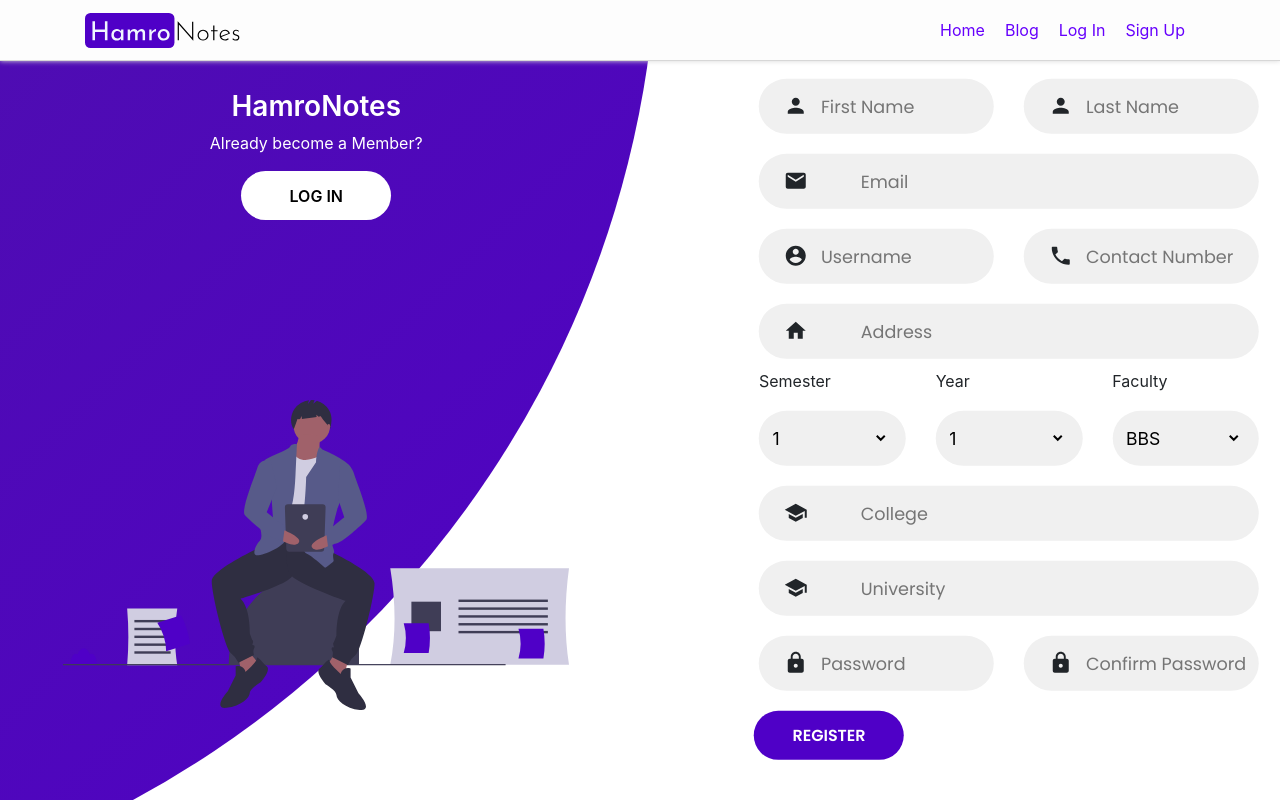
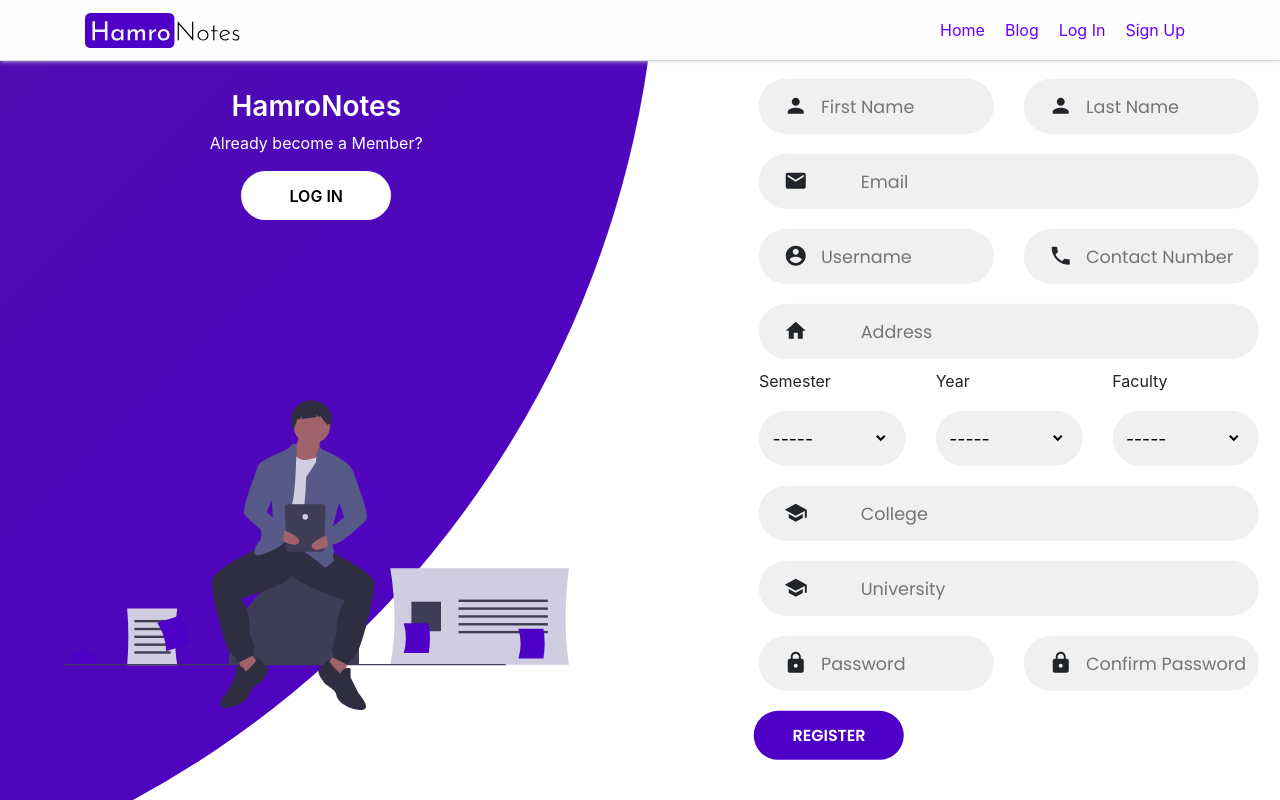
Before and after one commit to rajeshpandey2053/iw-major, a React (Create React App) app: page /register in a window 1280 px wide. Built offline with nearby package versions, Linux system fonts and the light colour scheme; what redux-immutable-state-invariant would draw is missing.

Commit message:
feat: register post request with axios

```diff
--- a/src/components/Register/Register.js
+++ b/src/components/Register/Register.js
@@ -1,134 +1,100 @@
 import React from 'react';
-import { Link } from 'react-router-dom';
-import './Register.scss';
-import { Person, Lock, Email, AccountCircle, Phone, Home, School } from '@material-ui/icons';
-import login from '../../images/Login.svg';
+import RegisterView from './common/Register';
+import axios from 'axios';
 
 
+const url = 'http://127.0.0.1:8000/api/accounts/v1/register'
 
+class Register extends React.Component {
 
-function Register() {
+    constructor(props){
+        super(props);
+        this.state = {
+            'first_name': '',
+            'last_name': '',
+            'email': '',
+            'username': '',
+            'contact_number':'',
+            'address':'',
+            'semester':'',
+            'year':'',
+            'faculty': '',
+            'college':'',
+            'university':'',
+            'password':'',
+            'confirm_password':''
+        }
 
-    const handleRegister = (e) => {
-        e.preventDefault();
-        console.log(e.target.parentElement)
     }
 
-    return (
-        <div className="content-wrapper">
-            <div className='register-form-container'>
-                <div className="register">
-                    <form action="" className="register-form">
-                        <h2 className="register-form__title">Register</h2>
-                        <div className="row">
-                            <div className="col-md-6 col-sm-6">
-                                <div className="register-form__input-field">
-                                    <Person />
-                                    <input type="text" placeholder="First Name" className="first-name" required/>
-                                </div>
-                            </div>
-                            <div className="col-md-6">
-                                <div className="register-form__input-field">
-                                    <Person />
-                                    <input type="text" placeholder="Last Name" required/>
-                                </div>
-                            </div>
+    handleChange = (e) => {
+        e.preventDefault();
+        if (e.target.name === 'first_name'){
+            this.setState({first_name: e.target.value});
+        } else if (e.target.name === 'last_name'){
+            this.setState({last_name: e.target.value});
+        } else if (e.target.name === 'email'){
+            this.setState({email: e.target.value})
+        } else if (e.target.name === 'username'){
+            this.setState({username: e.target.value});
+        } else if (e.target.name === 'phone'){
+            this.setState({contact_number: e.target.value});
+        } else if (e.target.name === 'address'){
+            this.setState({address: e.target.value});
+        } else if (e.target.name === 'semester'){
+            this.setState({semester: parseInt(e.target.value)});
+        } else if (e.target.name === 'year'){
+            this.setState({year: parseInt(e.target.value)});
+        } else if (e.target.name === 'faculty'){
+            this.setState({faculty: parseInt(e.target.value)});
+        } else if (e.target.name === 'college'){
+            this.setState({college: parseInt(e.target.value)});
+        } else if (e.target.name === 'university'){
+            this.setState({university: parseInt(e.target.value)});
+        } else if (e.target.name === 'password'){
+            this.setState({password: e.target.value});
+        } else if (e.target.name === 'confirm_password'){
+            this.setState({confirm_password: e.target.value});
+        }
+    }
 
-                            <div className="col-md-12">
-                                <div className="register-form__input-field">
-                                    <Email />
-                                    <input type="email" placeholder="Email" required/>
-                                </div>
-                            </div>
-                            <div className="col-md-6">
-                                <div className="register-form__input-field">
-                                    <AccountCircle />
-                                    <input type="text" placeholder="Username" required/>
-                                </div>
-                            </div>
-                            <div className="col-md-6">
-                                <div className="register-form__input-field">
-                                    <Phone />
-                                    <input type="number" placeholder="Contact Number" required/>
-                                </div>
-                            </div>
-                            <div className="col-md-12">
-                                <div className="register-form__input-field">
-                                    <Home />
-                                    <input type="email" placeholder="Address" required/>
-                                </div>
-                            </div>
-                            <div className="col-md-4">
-                                <label htmlFor="">Semester</label>
-                                <div className="register-form__input-field">
-                                    <select name="" id="" required>
-                                        <option value="1">1</option>
-                                        <option value="2">2</option>
-                                    </select>
-                                </div>
-                            </div>
-                            <div className="col-md-4">
-                                <label>Year</label>
-                                <div className="register-form__input-field">
-                                    <select name="" id="" required>
-                                        <option value="1">1</option>
-                                        <option value="2">2</option>
-                                    </select>
-                                </div>
-                            </div>
-                            <div className="col-md-4">
-                                <label>Faculty</label>
-                                <div className="register-form__input-field">
-                                    <select name="" id="" required>
-                                        <option value="1">BBS</option>
-                                        <option value="2">BBA</option>
-                                        <option value="3">Bsc.CSIT</option>
-                                        <option value="4">BCA</option>
-                                    </select>
-                                </div>
-                            </div>
-                            <div className="col-md-12">
-                                <div className="register-form__input-field">
-                                    <School />
-                                    <input type="text" placeholder="College" required/>
-                                </div>
-                            </div>
-                            <div className="col-md-12">
-                                <div className="register-form__input-field">
-                                    <School />
-                                    <input type="text" placeholder="University" required/>
-                                </div>
-                            </div>
-                            <div className="col-md-6">
-                                <div className="register-form__input-field">
-                                    <Lock />
-                                    <input type="password" placeholder="Password" required/>
-                                </div>
-                            </div>
-                            <div className="col-md-6">
-                                <div className="register-form__input-field">
-                                    <Lock />
-                                    <input type="password" placeholder="Confirm Password" required/>
-                                </div>
-                            </div>
-                            <input type="submit" value="Register" className="btn solid" onClick={handleRegister} />
-                        </div>
-                    </form>
+    handleSubmit = async (e) => {
+        e.preventDefault();
+        try {
+            const response = await axios.post(url, {
+                username: this.state.username,
+                first_name: this.state.first_name,
+                last_name: this.state.last_name,
+                email: this.state.email,
+                password: this.state.password,
+                confirm_password: this.state.confirm_password, profile:{
+                    contact_number: this.state.contact_number,
+                    address: this.state.address,
+                    education: {
+                        semester: this.state.semester,
+                        year: this.state.year,
+                        college: this.state.college,
+                        faculty: this.state.faculty,
+                        university: this.state.university
+                    }
+                }}).then(
+                    res => {
+                        console.log(res.data);
+                        console.log(res.data);
+                    }
+                );
+            console.log(response);
+        } catch(e){
+            console.log(e.response)
+        }
+    }
 
-                </div>
-            </div>
-            <div className="panel-container">
-                <div className="panel left-panel">
-                    <div className="content">
-                        <h3>HamroNotes</h3>
-                        <p>Already become a Member?</p>
-                        <Link to="/login"><button className="btn transparent" id="register-button">Log In</button></Link>
-                    </div>
-                    <img src={login} className="image" alt=""/>
-                </div>
-            </div>
-        </div>
-    )
+    render(){
+        console.log(this.state)
+        return (
+            <RegisterView handleChange={this.handleChange} handleSubmit={this.handleSubmit} />
+        )
+    }
 }
 
 export default Register;
```
